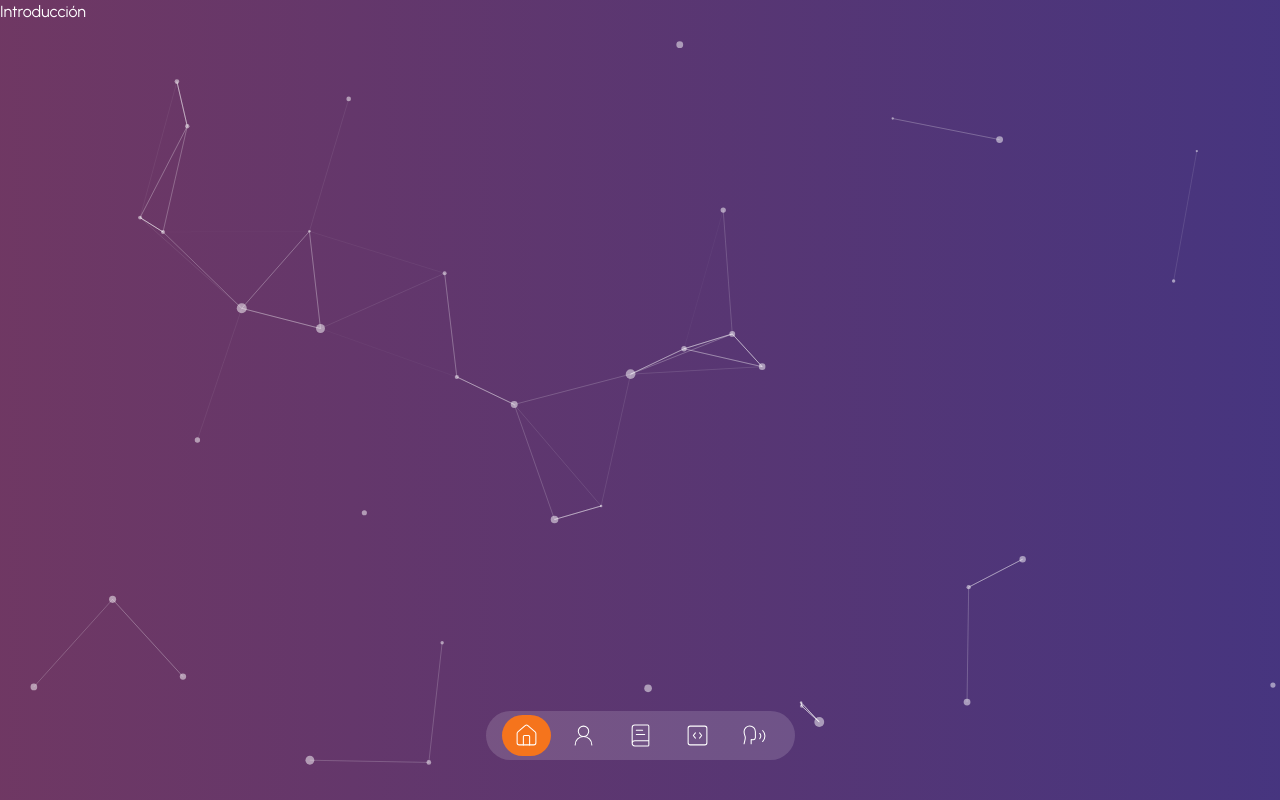
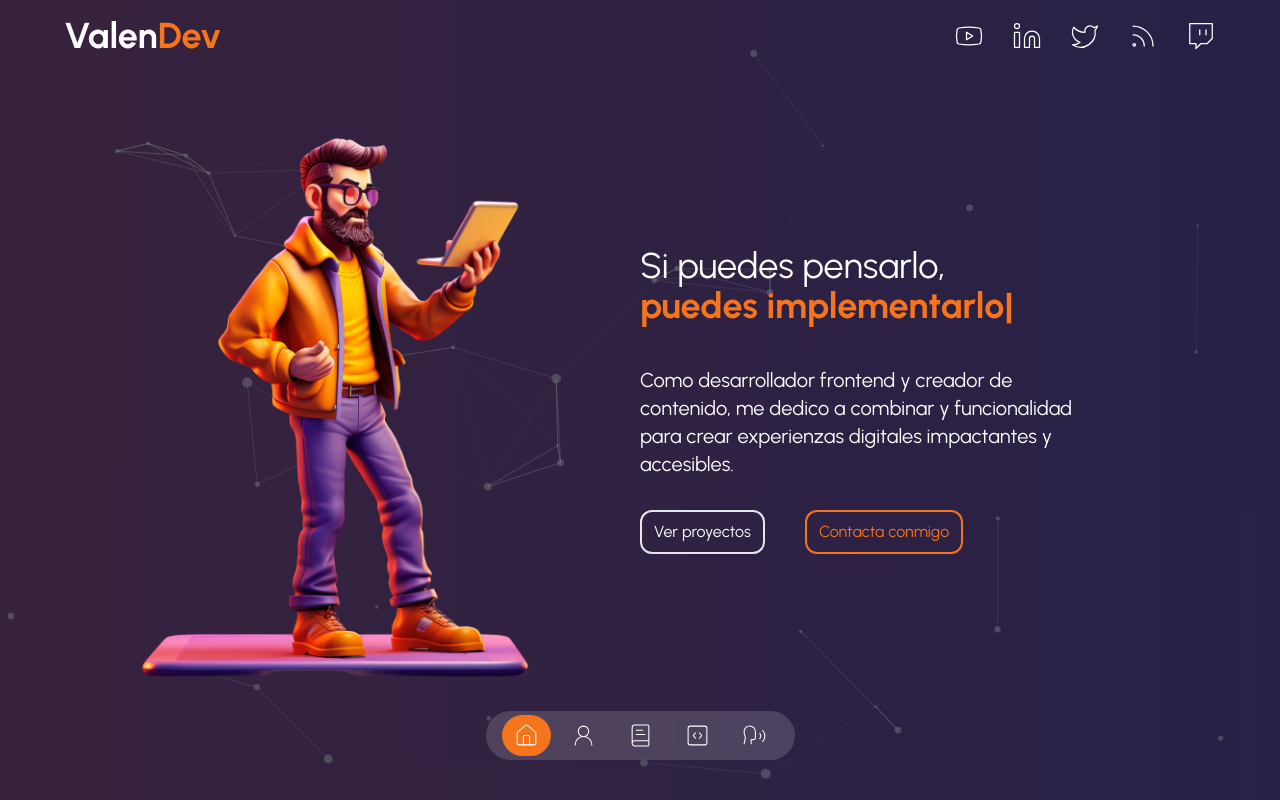
Before and after one commit to V4l3ntino/portfolio, a Next.js app: page / in a window 1280 px wide. Built offline with nearby package versions, Linux system fonts and the light colour scheme.

Commit message:
pagina de presentación con botones de neon

```diff
--- a/app/layout.tsx
+++ b/app/layout.tsx
@@ -2,6 +2,7 @@
 import { Urbanist } from "next/font/google";
 import "./globals.css";
 import Navbar from "@/components/navbar";
+import Header from "@/components/header";
 
 const urbanist = Urbanist({ subsets: ["latin"] });
 
@@ -16,9 +17,10 @@
   children: React.ReactNode;
 }>) {
   return (
-    <html lang="en">
+    <html lang="es">
       <body className={urbanist.className}>
         <Navbar />
+        <Header />
         {children}
         </body>
     </html>
--- a/app/page.tsx
+++ b/app/page.tsx
@@ -1,11 +1,14 @@
 import CoverParticles from "@/components/cover-particles"
+import Introduction from "@/components/introduction";
+import TransitionPage from "@/components/transitionPage";
 
 export default function Home() {
   return (
     <main>
+      <TransitionPage />
       <div className="flex min-h-[100vh] h-full bg-no-repeat bg-gradient-cover">
         <CoverParticles />
-        <p>Introducción</p>
+        <Introduction />
       </div>
     </main>
   );
--- /dev/null
+++ b/components/header.tsx
@@ -0,0 +1,35 @@
+import Link from "next/link";
+import MotionTransition from "./transition-component";
+import { socialNetworks } from "@/data";
+
+const Header = () => {
+    return (
+        <MotionTransition position="bottom" className="absolute z-40 inline-block w-full top-5 md:top-1">
+            <header >
+                <div className="container justify-between max-w-6xl mx-auto md:flex">
+                    <Link href="/">
+                     <h1 className="my-3 text-4xl font-bold text-center md:text-left">
+                        Valen
+                        <span className="text-secondary">
+                            Dev
+                        </span>
+                     </h1>
+                    </Link>
+                    <div className="flex items-center justify-center gap-7">
+                        {socialNetworks.map(({logo, src, id}) => (
+                            <Link key={id}
+                                href={src}
+                                target="_blank"
+                                className="transition-all duration-300 hover:text-secondary"
+                            >
+                                {logo}
+                            </Link>
+                        ))}
+                    </div>
+                </div>
+            </header>
+        </MotionTransition>
+     );
+}
+
+export default Header;
--- /dev/null
+++ b/components/introduction.tsx
@@ -0,0 +1,55 @@
+"use client"
+
+import Image from 'next/image'
+import Link from 'next/link';
+import { TypeAnimation } from 'react-type-animation';
+
+
+const Introduction = () => {
+    return (
+        <div className='z-20 w-full bg-darkBg/60'>
+            <div className='z-20 grid items-center h-full p-6 py-20 md:py-0 md:grid-cols-2'>
+                <Image src="/home-4.png" priority width="800" height="800" alt="Profile pic" />
+
+                <div className='flex flex-col justify-center max-w-md'>
+                    <h1 className='mb-5 text-2xl leading-tight text-center md:text-left
+                    md:text-4xl md:mb-10
+                    '>Si puedes pensarlo, <br/><TypeAnimation
+                    sequence={[
+                        "puedes programarlo",
+                        1000,
+                        "puedes optimizarlo",
+                        1000,
+                        "puedes implementarlo",
+                        1000,
+                        "puedes desarrollarlo",
+                        100
+                    ]}
+                    wrapper='span'
+                    speed={50}
+                    repeat={Infinity}
+                    className='font-bold text-secondary'
+                    /> </h1>
+                    <p className='mx-auto mb-2 text-xl md:mx-0 md:mb-8'>
+                        Como desarrollador frontend y creador de contenido, me dedico a combinar y funcionalidad para crear experienzas digitales
+                        impactantes y accesibles.
+                    </p>
+                    <div className='flex items-center justify-center gap-3 md:justify-start md:gap-10'>
+                        <Link href="/projects"
+                        className='px-3 py-2 transition-all border-2 cursor-pointer text-md
+                        w-fit rounded-xl hover:shadow-xl hover:shadow-white/50'>
+                            Ver proyectos
+                        </Link>
+                        <Link href="/contact"
+                        className='px-3 py-2 transition-all border-2 cursor-pointer text-secondary border-secondary text-md
+                        w-fit rounded-xl hover:shadow-xl hover:shadow-secondary/50'>
+                            Contacta conmigo
+                        </Link>
+                    </div>
+                </div>
+            </div>
+        </div>
+     );
+}
+
+export default Introduction;
--- a/components/navbar.tsx
+++ b/components/navbar.tsx
@@ -11,7 +11,7 @@
     return (
         <MotionTransition position="right" className="fixed z-40 flex flex-col items-center justify-center w-full mt-auto h-max bottom-10">
             <nav>
-                <div className="flex items-center justify-center gap-2 px-4 py-1 rounded-full bg-white/15 background-blur-sm">
+                <div className="flex items-center justify-center gap-2 px-4 py-1 rounded-full bg-white/15 backdrop-blur-sm">
                 {itemsNavbar.map((item) => (
                     <div key={item.id}
                     className={`px-3 py-2 transition duration-150
--- /dev/null
+++ b/components/transitionPage.tsx
@@ -0,0 +1,29 @@
+"use client"
+
+import { transitionVariantsPage } from "@/utils/motion-transitions";
+import { AnimatePresence, motion } from "framer-motion";
+
+
+
+
+const TransitionPage = () => {
+    return (
+        <AnimatePresence mode="wait">
+            <div>
+                <motion.div
+                    className="fixed top-0 bottom-0 right-full
+                    w-screen z-30 bg-[#2e2257]"
+                    variants={transitionVariantsPage}
+                    initial="initial"
+                    animate="animate"
+                    exit="exit"
+                    transition={{delay:0.2, duration: 0.6, ease: "easeInOut"}}
+                >
+
+                </motion.div>
+            </div>
+        </AnimatePresence>
+     );
+}
+
+export default TransitionPage;
--- a/package.json
+++ b/package.json
@@ -15,7 +15,8 @@
     "lucide-react": "^0.435.0",
     "next": "14.2.6",
     "react": "^18",
-    "react-dom": "^18"
+    "react-dom": "^18",
+    "react-type-animation": "^3.2.0"
   },
   "devDependencies": {
     "@types/node": "^20",
```
Also changed, not shown: 1 other file (tests, documents, lock files or other folders).
